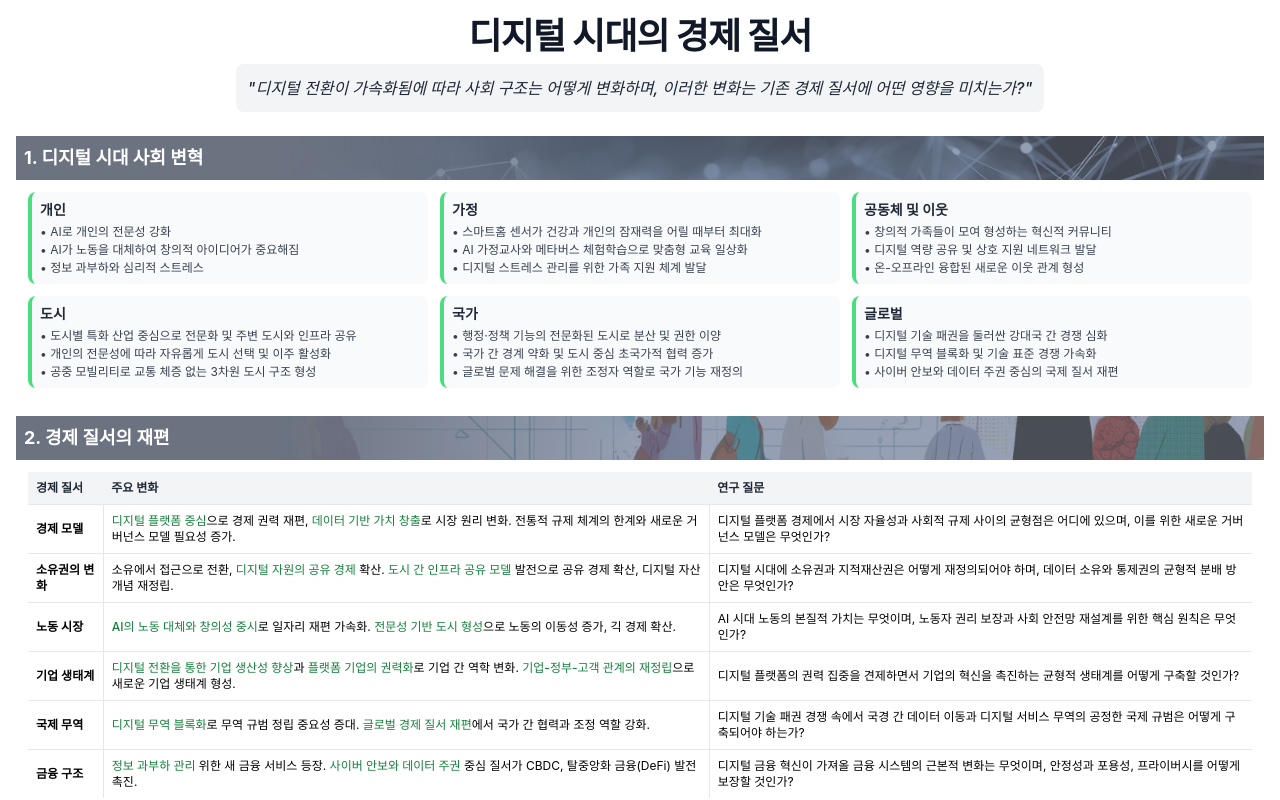
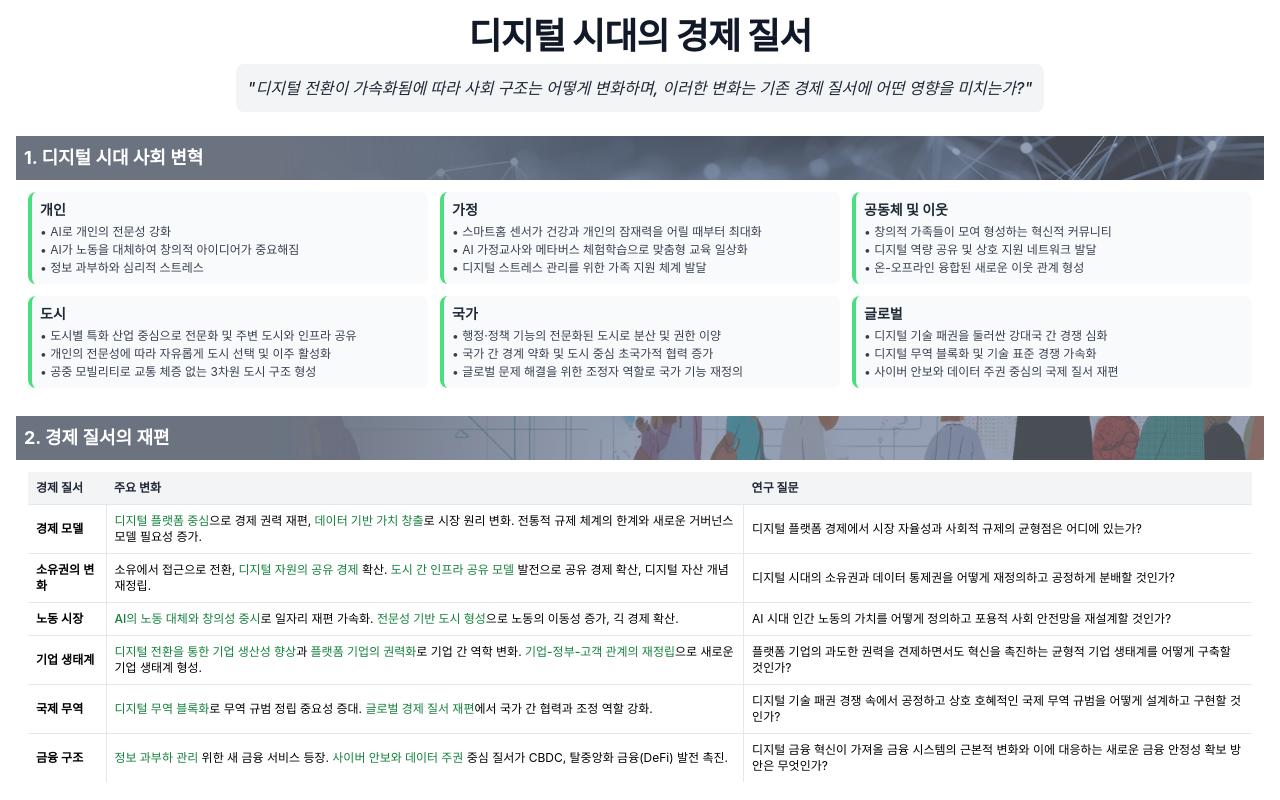
Before and after one commit to hohyon-ryu/taejae_mockups, a React (Create React App) app: page /#/poster/digital-economy in a window 1280 px wide. Shown: the top 800 px of the page. Built offline with nearby package versions, Linux system fonts and the light colour scheme.

Commit message:
refactor: refine table content for clarity and precision in Digital Economy Poster

```diff
--- a/src/components/DigitalEconomyPoster.tsx
+++ b/src/components/DigitalEconomyPoster.tsx
@@ -117,32 +117,32 @@ const DigitalEconomyPoster: React.FC = () => {
                   <tr className="border-b hover:bg-gray-50">
                     <td className="py-2 px-2 font-semibold border-r">경제 모델</td>
                     <td className="py-2 px-2 border-r"><span className="font-medium text-green-700">디지털 플랫폼 중심</span>으로 경제 권력 재편, <span className="font-medium text-green-700">데이터 기반 가치 창출</span>로 시장 원리 변화. 전통적 규제 체계의 한계와 새로운 거버넌스 모델 필요성 증가.</td>
-                    <td className="py-2 px-2">디지털 플랫폼 경제에서 시장 자율성과 사회적 규제 사이의 균형점은 어디에 있으며, 이를 위한 새로운 거버넌스 모델은 무엇인가?</td>
+                    <td className="py-2 px-2">디지털 플랫폼 경제에서 시장 자율성과 사회적 규제의 균형점은 어디에 있는가?</td>
                   </tr>
                   <tr className="border-b hover:bg-gray-50">
                     <td className="py-2 px-2 font-semibold border-r">소유권의 변화</td>
                     <td className="py-2 px-2 border-r">소유에서 접근으로 전환, <span className="font-medium text-green-700">디지털 자원의 공유 경제</span> 확산. <span className="font-medium text-green-700">도시 간 인프라 공유 모델</span> 발전으로 공유 경제 확산, 디지털 자산 개념 재정립.</td>
-                    <td className="py-2 px-2">디지털 시대에 소유권과 지적재산권은 어떻게 재정의되어야 하며, 데이터 소유와 통제권의 균형적 분배 방안은 무엇인가?</td>
+                    <td className="py-2 px-2">디지털 시대의 소유권과 데이터 통제권을 어떻게 재정의하고 공정하게 분배할 것인가?</td>
                   </tr>
                   <tr className="border-b hover:bg-gray-50">
                     <td className="py-2 px-2 font-semibold border-r">노동 시장</td>
                     <td className="py-2 px-2 border-r"><span className="font-medium text-green-700">AI의 노동 대체와 창의성 중시</span>로 일자리 재편 가속화. <span className="font-medium text-green-700">전문성 기반 도시 형성</span>으로 노동의 이동성 증가, 긱 경제 확산.</td>
-                    <td className="py-2 px-2">AI 시대 노동의 본질적 가치는 무엇이며, 노동자 권리 보장과 사회 안전망 재설계를 위한 핵심 원칙은 무엇인가?</td>
+                    <td className="py-2 px-2">AI 시대 인간 노동의 가치를 어떻게 정의하고 포용적 사회 안전망을 재설계할 것인가?</td>
                   </tr>
                   <tr className="border-b hover:bg-gray-50">
                     <td className="py-2 px-2 font-semibold border-r">기업 생태계</td>
                     <td className="py-2 px-2 border-r"><span className="font-medium text-green-700">디지털 전환을 통한 기업 생산성 향상</span>과 <span className="font-medium text-green-700">플랫폼 기업의 권력화</span>로 기업 간 역학 변화. <span className="font-medium text-green-700">기업-정부-고객 관계의 재정립</span>으로 새로운 기업 생태계 형성.</td>
-                    <td className="py-2 px-2">디지털 플랫폼의 권력 집중을 견제하면서 기업의 혁신을 촉진하는 균형적 생태계를 어떻게 구축할 것인가?</td>
+                    <td className="py-2 px-2">플랫폼 기업의 과도한 권력을 견제하면서도 혁신을 촉진하는 균형적 기업 생태계를 어떻게 구축할 것인가?</td>
                   </tr>
                   <tr className="border-b hover:bg-gray-50">
                     <td className="py-2 px-2 font-semibold border-r">국제 무역</td>
                     <td className="py-2 px-2 border-r"><span className="font-medium text-green-700">디지털 무역 블록화</span>로 무역 규범 정립 중요성 증대. <span className="font-medium text-green-700">글로벌 경제 질서 재편</span>에서 국가 간 협력과 조정 역할 강화.</td>
-                    <td className="py-2 px-2">디지털 기술 패권 경쟁 속에서 국경 간 데이터 이동과 디지털 서비스 무역의 공정한 국제 규범은 어떻게 구축되어야 하는가?</td>
+                    <td className="py-2 px-2">디지털 기술 패권 경쟁 속에서 공정하고 상호 호혜적인 국제 무역 규범을 어떻게 설계하고 구현할 것인가?</td>
                   </tr>
                   <tr className="hover:bg-gray-50">
                     <td className="py-2 px-2 font-semibold border-r">금융 구조</td>
                     <td className="py-2 px-2 border-r"><span className="font-medium text-green-700">정보 과부하 관리</span> 위한 새 금융 서비스 등장. <span className="font-medium text-green-700">사이버 안보와 데이터 주권</span> 중심 질서가 CBDC, 탈중앙화 금융(DeFi) 발전 촉진.</td>
-                    <td className="py-2 px-2">디지털 금융 혁신이 가져올 금융 시스템의 근본적 변화는 무엇이며, 안정성과 포용성, 프라이버시를 어떻게 보장할 것인가?</td>
+                    <td className="py-2 px-2">디지털 금융 혁신이 가져올 금융 시스템의 근본적 변화와 이에 대응하는 새로운 금융 안정성 확보 방안은 무엇인가?</td>
                   </tr>
                 </tbody>
               </table>
```
